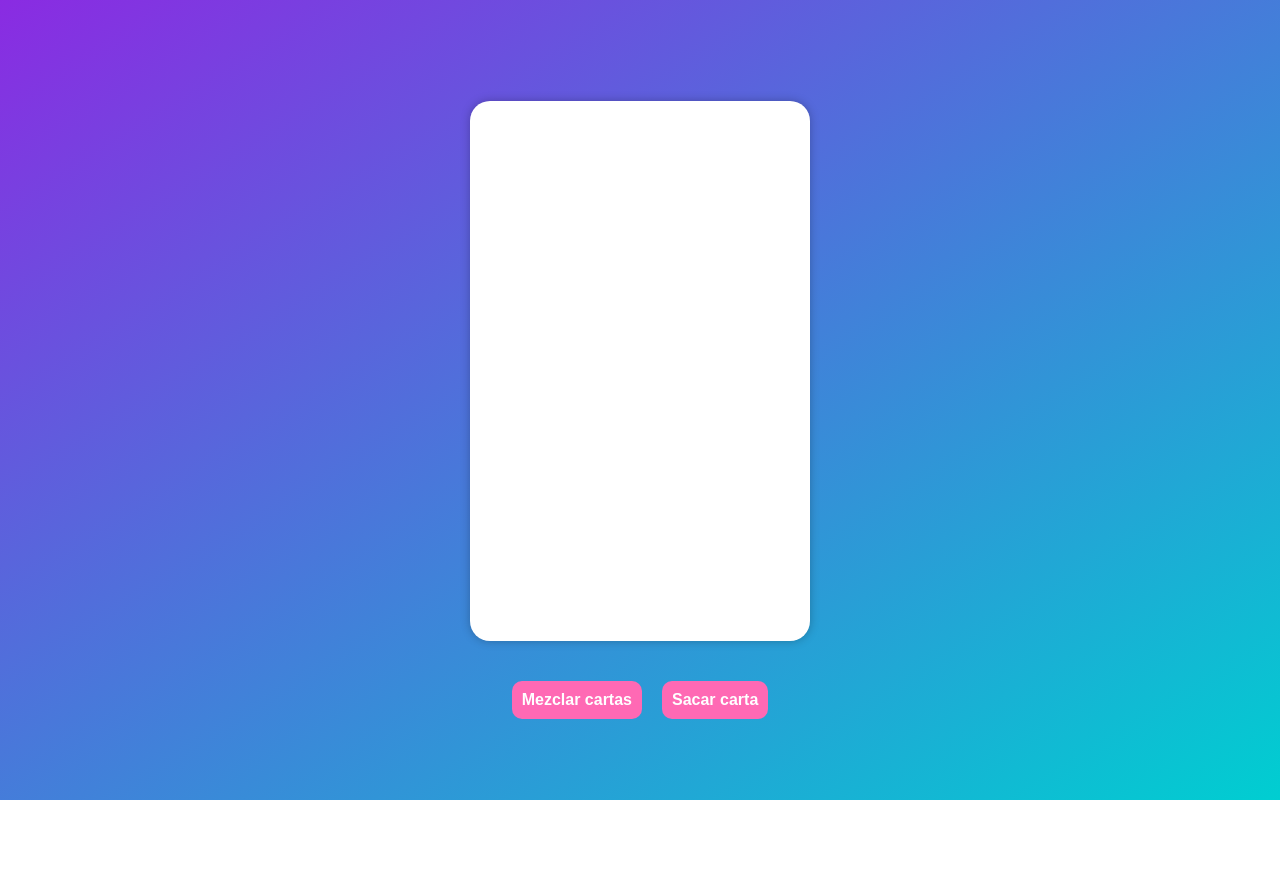
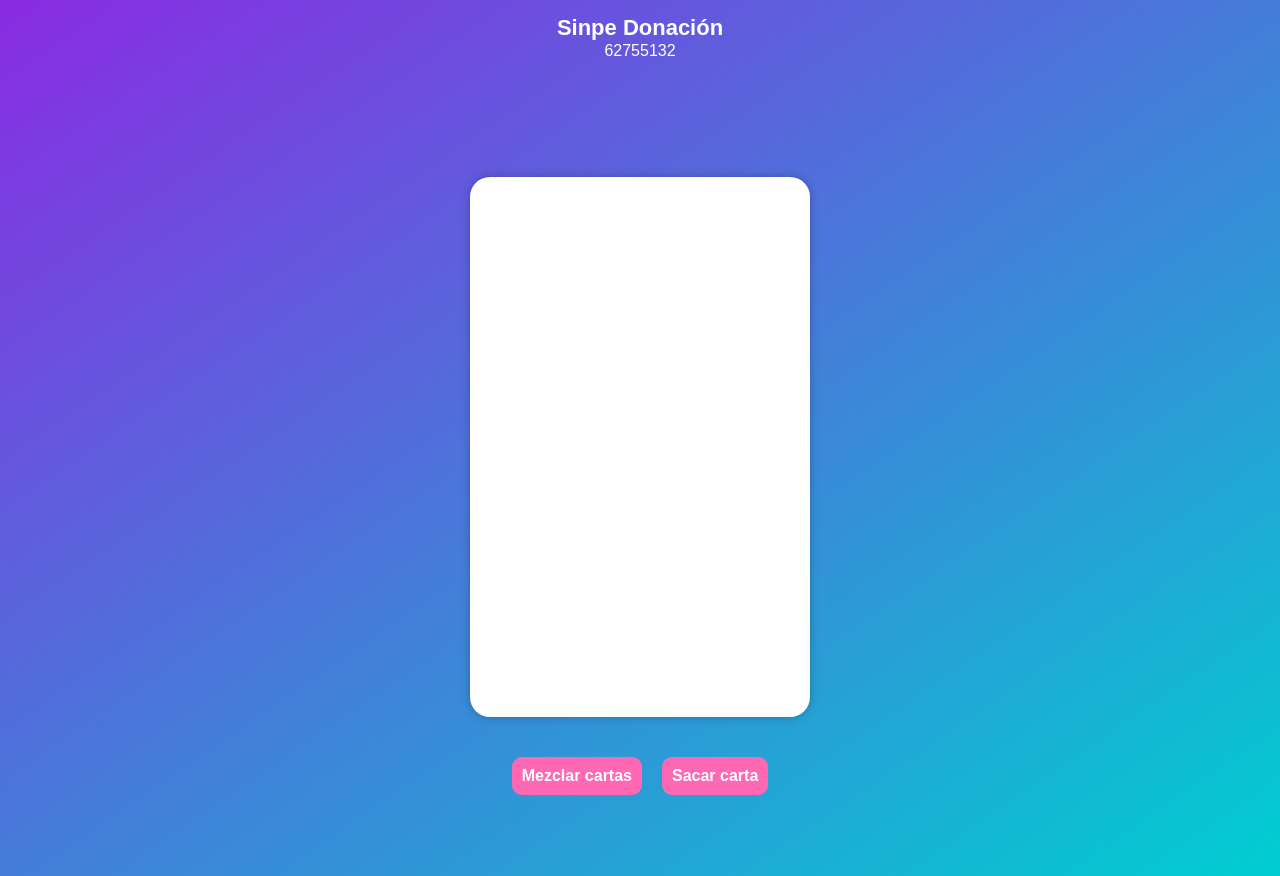
Before and after one commit to LuisAnchia/LuisAnchia.github.io, a plain HTML site: page index.html in a window 1280 px wide. Before the commit the page ends 800 px from the top, so only its background shows below. Drawn offline with Linux system fonts and the light colour scheme.

Commit message:
Ajustes
Titulo de donacion

```diff
--- a/index.html
+++ b/index.html
@@ -8,6 +8,8 @@
   <link rel="stylesheet" type="text/css" href="style.css">
 </head>
 <body>
+  <h1>Sinpe Donación</h1>
+  <P>62755132</P>
   <div class="container">
     <div id="card-container" class="card"></div>
     <div class="btn-container">
--- a/style.css
+++ b/style.css
@@ -1,8 +1,23 @@
+:root
+
 body {
   background: linear-gradient(to bottom right, #8A2BE2, #00CED1);
   margin: 0;
   padding: 0;
   font-family: Arial, sans-serif;
+}
+
+h1 {
+  text-align: center;
+  font-size: 22px;
+  color: white;
+  font-weight: 900;
+}
+
+p {
+  text-align: center;
+  margin-top: -13px;
+  color: white;
 }
 
 .container {
@@ -52,5 +67,6 @@ body {
     width: 90vw;
     height: 70vh;
     font-size: 16px;
+    margin-top: -98px;
   }
 }
```
